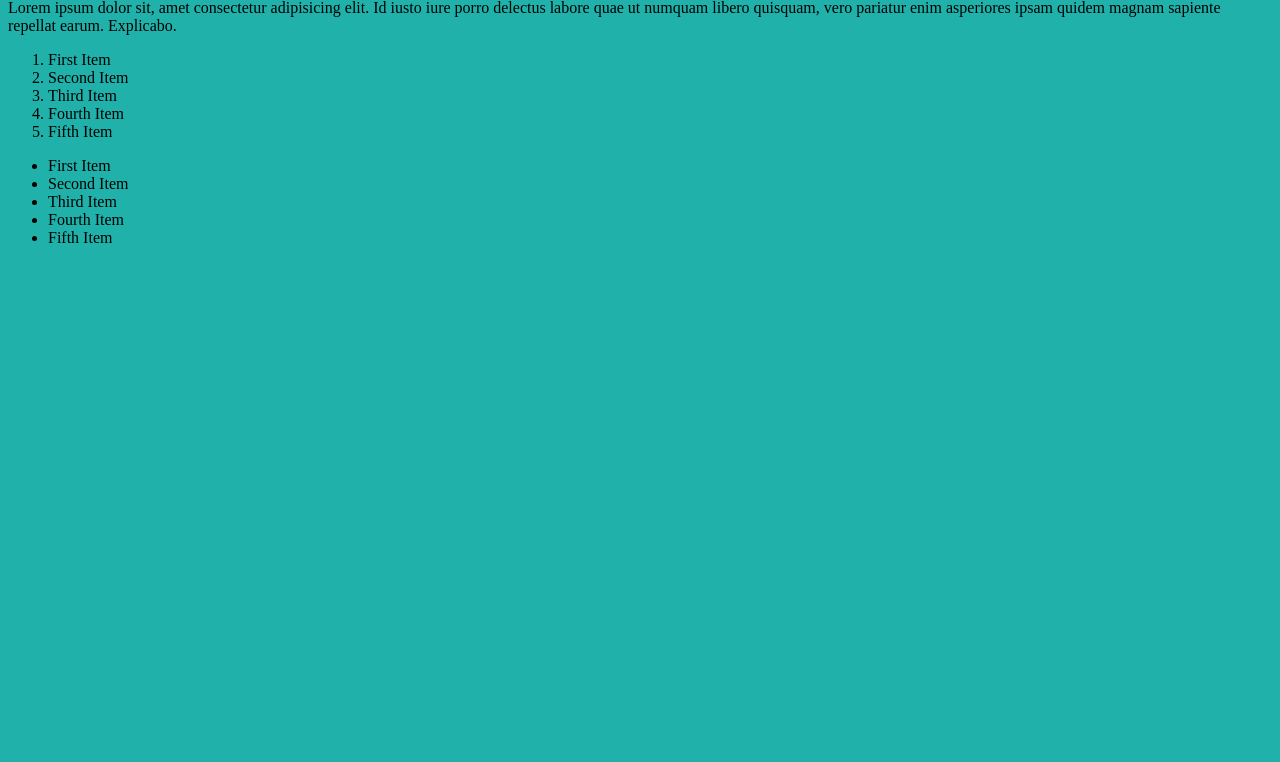
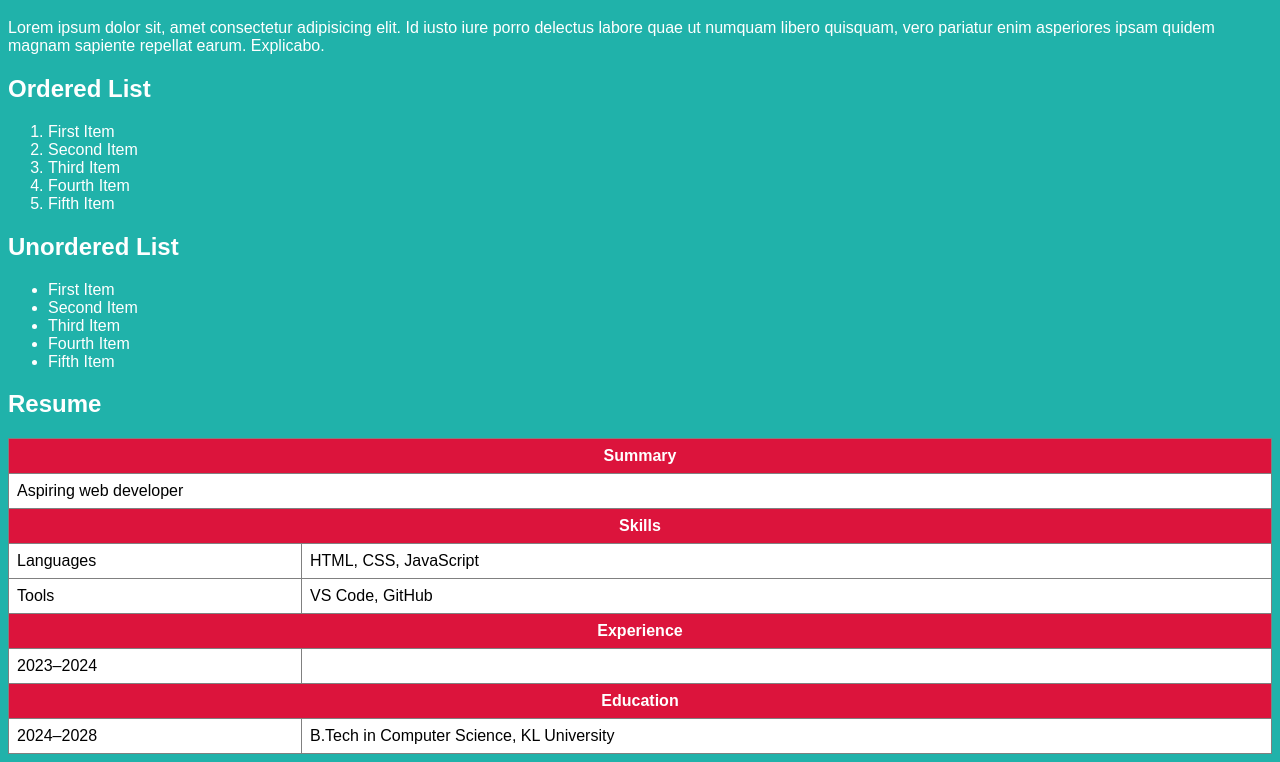
Before and after one commit to openai22/FEDF, a plain HTML site: page index.html in a window 1280 px wide. Shown: the part 81-843 px from the top of the page. Before the commit the page ends 800 px from the top, so only its background shows below. Drawn offline with Linux system fonts and the light colour scheme.

Commit message:
Update index.html

```diff
--- a/index.html
+++ b/index.html
@@ -5,11 +5,13 @@
     <meta name="viewport" content="width=device-width, initial-scale=1.0">
     <title>Document</title>
 </head>
-<body style="background-color: lightseagreen;">
-    <h1 style = "background-color: crimson;">MADHAV BARMA IS DESTINED FOR GREATNESSS</h1>
+<body style="background-color: lightseagreen; color: white; font-family: Arial, sans-serif;">
+
+    <h1 style="background-color: crimson; padding: 10px;">MADHAV BARMA IS DESTINED FOR GREATNESS</h1>
+
     <p>Lorem ipsum dolor sit, amet consectetur adipisicing elit. Id iusto iure porro delectus labore quae ut numquam libero quisquam, vero pariatur enim asperiores ipsam quidem magnam sapiente repellat earum. Explicabo.</p>
 
-
+    <h2>Ordered List</h2>
     <ol>
         <li>First Item</li>
         <li>Second Item</li>
@@ -18,6 +20,7 @@
         <li>Fifth Item</li>
     </ol>
 
+    <h2>Unordered List</h2>
     <ul>
         <li>First Item</li>
         <li>Second Item</li>
@@ -25,5 +28,43 @@
         <li>Fourth Item</li>
         <li>Fifth Item</li>
     </ul>
+
+    <h2> Resume</h2>
+    <table border="1" cellpadding="8" cellspacing="0" style="background-color: white; color: black; width: 100%; border-collapse: collapse;">
+        <tr>
+            <th colspan="2" style="background-color: crimson; color: white;">Summary</th>
+        </tr>
+        <tr>
+            <td colspan="2">Aspiring web developer</td>
+        </tr>
+
+        <tr>
+            <th colspan="2" style="background-color: crimson; color: white;">Skills</th>
+        </tr>
+        <tr>
+            <td>Languages</td>
+            <td>HTML, CSS, JavaScript</td>
+        </tr>
+        <tr>
+            <td>Tools</td>
+            <td>VS Code, GitHub</td>
+        </tr>
+
+        <tr>
+            <th colspan="2" style="background-color: crimson; color: white;">Experience</th>
+        </tr>
+        <tr>
+            <td>2023–2024</td>
+        </tr>
+
+        <tr>
+            <th colspan="2" style="background-color: crimson; color: white;">Education</th>
+        </tr>
+        <tr>
+            <td>2024–2028</td>
+            <td>B.Tech in Computer Science, KL University</td>
+        </tr>
+    </table>
+
 </body>
 </html>
```
